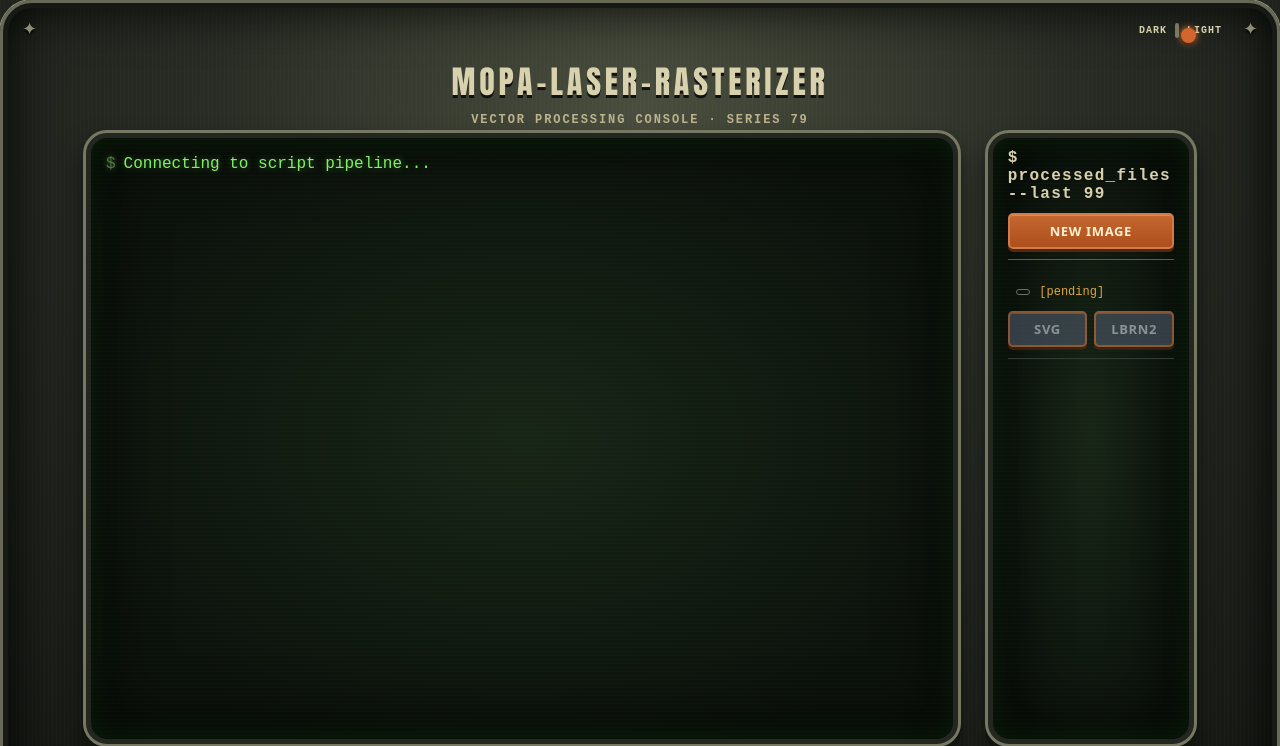
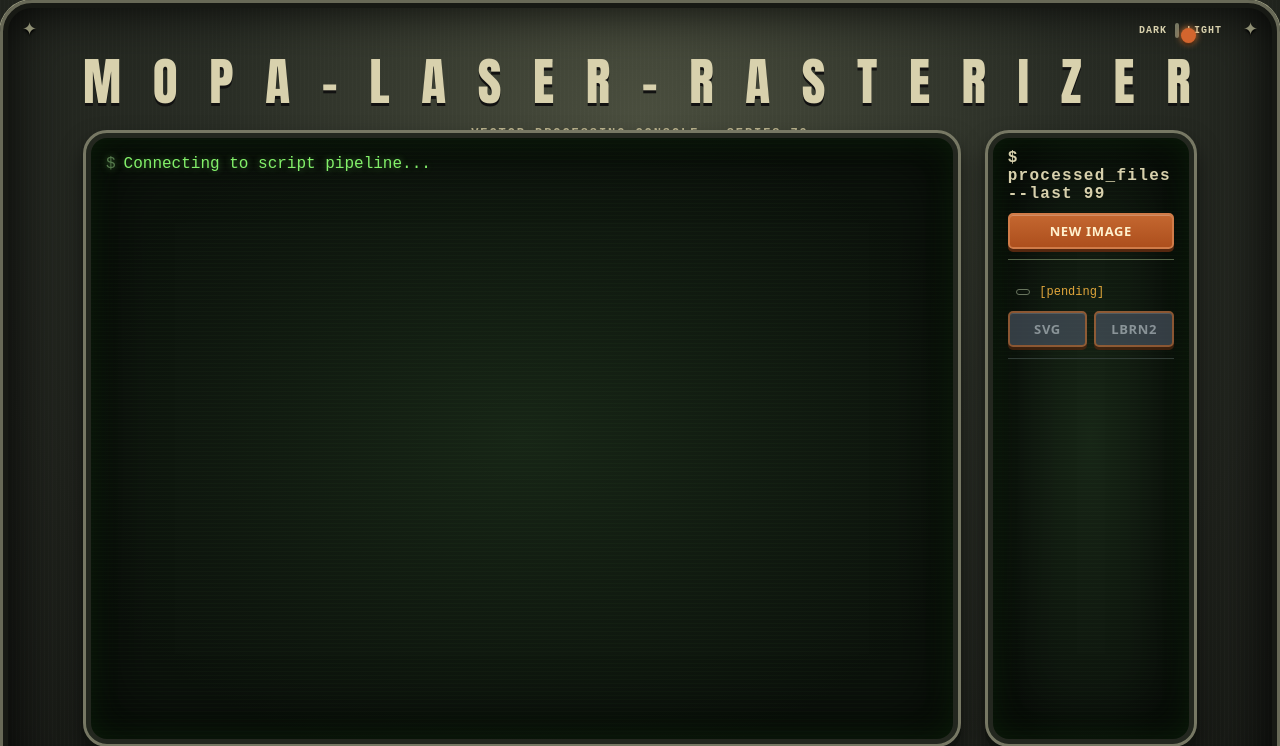
Before and after one commit to chreestopher/mopa-laser-rasterizer, a Flask app: page /list-downloads/1 in a window 1280 px wide. Shown: the top 746 px of the page. Run offline with Flask 3, Linux system fonts and the light colour scheme.

Commit message:
update title spacing

```diff
--- a/templates/loading.html
+++ b/templates/loading.html
@@ -11,6 +11,7 @@
     }
     .page-header {
         flex: 1;
+        width: 100%;
         display: flex;
         align-items: center;
         justify-content: center;
@@ -18,10 +19,18 @@
     }
 
     .page-header h1 {
+        width: 100%;
         margin: 0;
-        font-size: 32px;
+        font-size: clamp(24px, 4vw, 54px);
         font-weight: 700;
         color: #1e1e1e;
+    }
+    .facade-title {
+        width: 100%;
+        display: flex;
+        align-items: center;
+        justify-content: space-between;
+        white-space: nowrap;
     }
     body {
         font-family: -apple-system, BlinkMacSystemFont, "Segoe UI", Roboto, sans-serif;
@@ -171,6 +180,7 @@
     .empty-files { color: #94a3b8; padding: 12px 0; }
     @media (max-width: 700px) {
         body { padding: 3vh 3vw; }
+        .page-header h1 { font-size: clamp(18px, 6vw, 25px); }
         .machine-workspace { flex-direction: column; gap: 18px; overflow-y: auto; }
         .terminal-box { flex: 0 0 55vh; min-height: 320px; }
         .files-panel { flex: 0 0 auto; min-width: 0; min-height: 220px; overflow: visible; }
@@ -265,7 +275,7 @@
         <div class="theme-toggle"><span>Dark</span><label><input id="theme_switch" type="checkbox"><span class="toggle-track"></span></label><span>Light</span></div>
 
         <div class="page-header">
-            <h1>MOPA-LASER-RASTERIZER</h1>
+            <h1 aria-label="MOPA-LASER-RASTERIZER"><span class="facade-title" aria-hidden="true"><span>M</span><span>O</span><span>P</span><span>A</span><span>-</span><span>L</span><span>A</span><span>S</span><span>E</span><span>R</span><span>-</span><span>R</span><span>A</span><span>S</span><span>T</span><span>E</span><span>R</span><span>I</span><span>Z</span><span>E</span><span>R</span></span></h1>
         </div>
         <main class="machine-workspace">
         <div class="terminal-box" id="terminal">
```
Also changed, not shown: static/index.html (+4 -3 lines).
